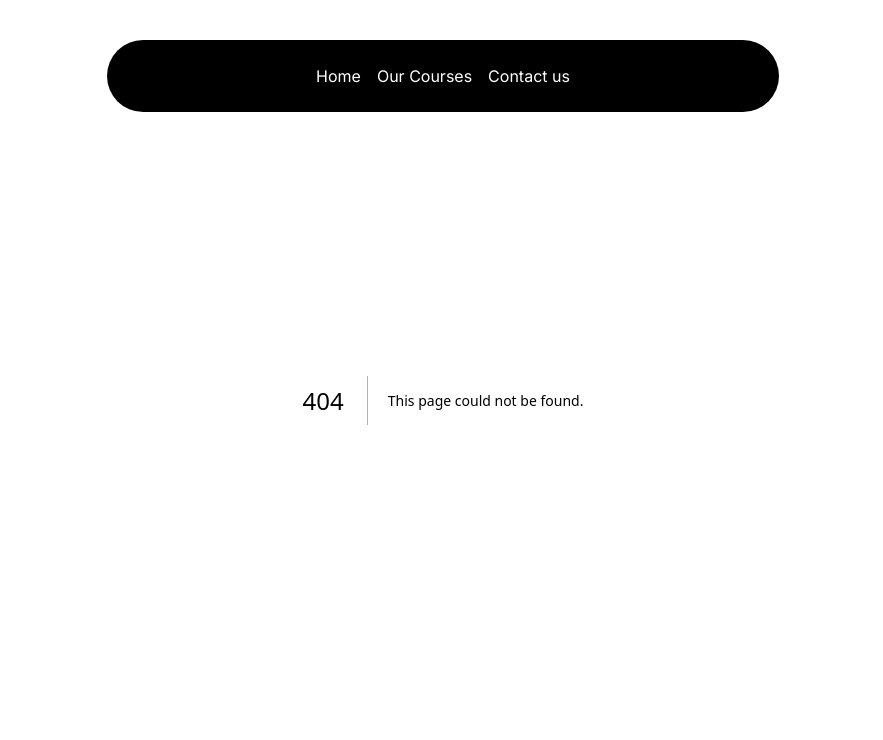
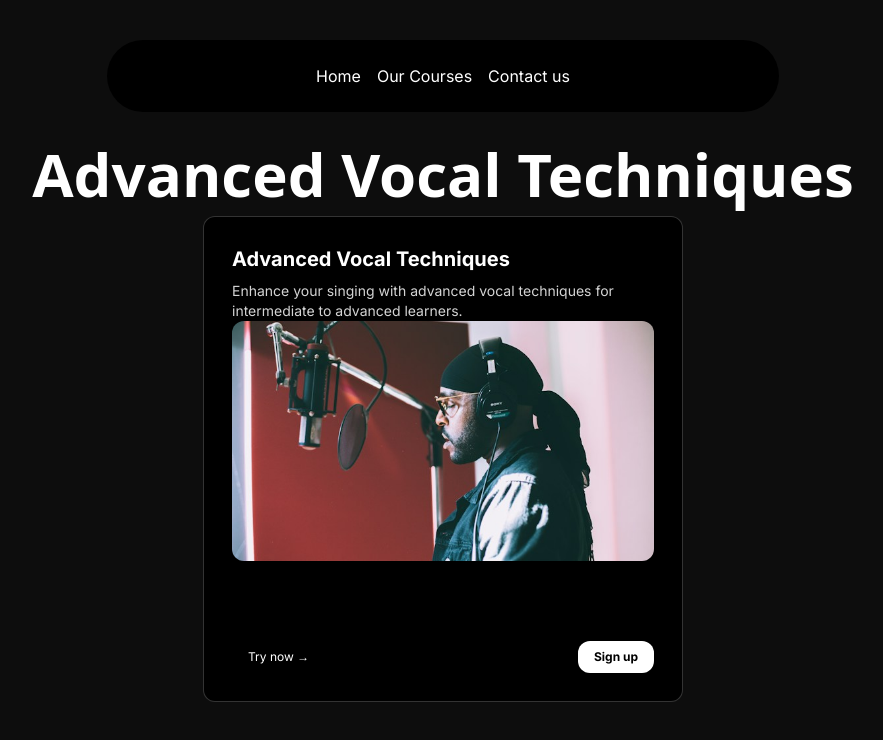
Before and after one commit to Firdous19/Music, a Next.js app: page /courses/advanced-vocal-techniques in a window 1280 px wide. Before the commit this address had no page. Shown: the top 740 px of the page, without its empty margins (197-1080 px from the left). Built offline with nearby package versions, Linux system fonts and the light colour scheme.

Commit message:
Add Dynamic Route for courses

```diff
--- /dev/null
+++ b/src/app/courses/[id]/page.tsx
@@ -0,0 +1,44 @@
+"use client"
+import courseData from "@/data/music_courses.json"
+import Image from "next/image";
+
+interface Params {
+    params: {
+        id: string
+    }
+}
+
+
+export default function Page({ params }: Params) {
+
+    const { id } = params;
+
+    const course = courseData.courses.find((course) => course.slug === id);
+
+    return (
+        <div className="min-h-screen bg-black/95 py-12 pt-36">
+            {course &&
+                <>
+                    <h1 className="text-lg md:text-6xl text-center font-sans font-bold mb-3 text-white">{course.title}</h1>
+                    <div className="flex flex-wrap justify-center gap-5">
+                        <div className="bg-gray-50 relative group/card  dark:hover:shadow-2xl dark:hover:shadow-emerald-500/[0.1] dark:bg-black dark:border-white/[0.2] border-black/[0.1] w-auto sm:w-[30rem] h-auto rounded-xl p-7 border  ">
+                            <div className="text-xl font-bold text-neutral-600 dark:text-white">{course.title}</div>
+                            <p className="text-neutral-500 text-sm max-w-sm mt-2 dark:text-neutral-300">{course.description}</p>
+                            <Image
+                                src={course.image}
+                                height="1000"
+                                width="1000"
+                                className="h-60 w-full object-cover rounded-xl group-hover/card:shadow-xl"
+                                alt={course.title}
+                            />
+                            <div className="flex justify-between items-center mt-20">
+                                <button className="px-4 py-2 rounded-xl text-xs font-normal dark:text-white">Try now →</button>
+                                <button className="px-4 py-2 rounded-xl bg-black dark:bg-white dark:text-black text-white text-xs font-bold">Sign up</button>
+                            </div>
+                        </div>
+                    </div>
+                </>
+            }
+        </div>
+    );
+}
--- a/src/app/courses/page.tsx
+++ b/src/app/courses/page.tsx
@@ -3,13 +3,15 @@ import Image from "next/image";
 import React from "react";
 import { CardBody, CardContainer, CardItem } from "@/components/ui/3d-card";
 import courseData from "@/data/music_courses.json"
+import Link from "next/link";
 
 function page() {
     return (
         <div className="min-h-screen bg-black/95 py-12 pt-36">
             <h1 className="text-lg md:text-6xl text-center font-sans font-bold mb-3 text-white">All courses ({courseData.courses.length})</h1>
             <div className="flex flex-wrap justify-center gap-5">
-                {courseData.courses.map((course) => (
+                {
+                    courseData.courses.map((course) => (
                         <CardContainer key={course.id} className="inter-var m-4">
                             <CardBody className="bg-gray-50 relative group/card  dark:hover:shadow-2xl dark:hover:shadow-emerald-500/[0.1] dark:bg-black dark:border-white/[0.2] border-black/[0.1] w-auto sm:w-[30rem] h-auto rounded-xl p-7 border  ">
                                 <CardItem
@@ -35,6 +37,7 @@ function page() {
                                     />
                                 </CardItem>
                                 <div className="flex justify-between items-center mt-20">
+                                    <Link href={`/courses/${course.slug}`}>
                                         <CardItem
                                             translateZ={20}
                                             as="button"
@@ -42,6 +45,7 @@ function page() {
                                         >
                                             Try now →
                                         </CardItem>
+                                    </Link>
                                     <CardItem
                                         translateZ={20}
                                         as="button"
```
Lines whose indentation alone changed are shown as unchanged.
